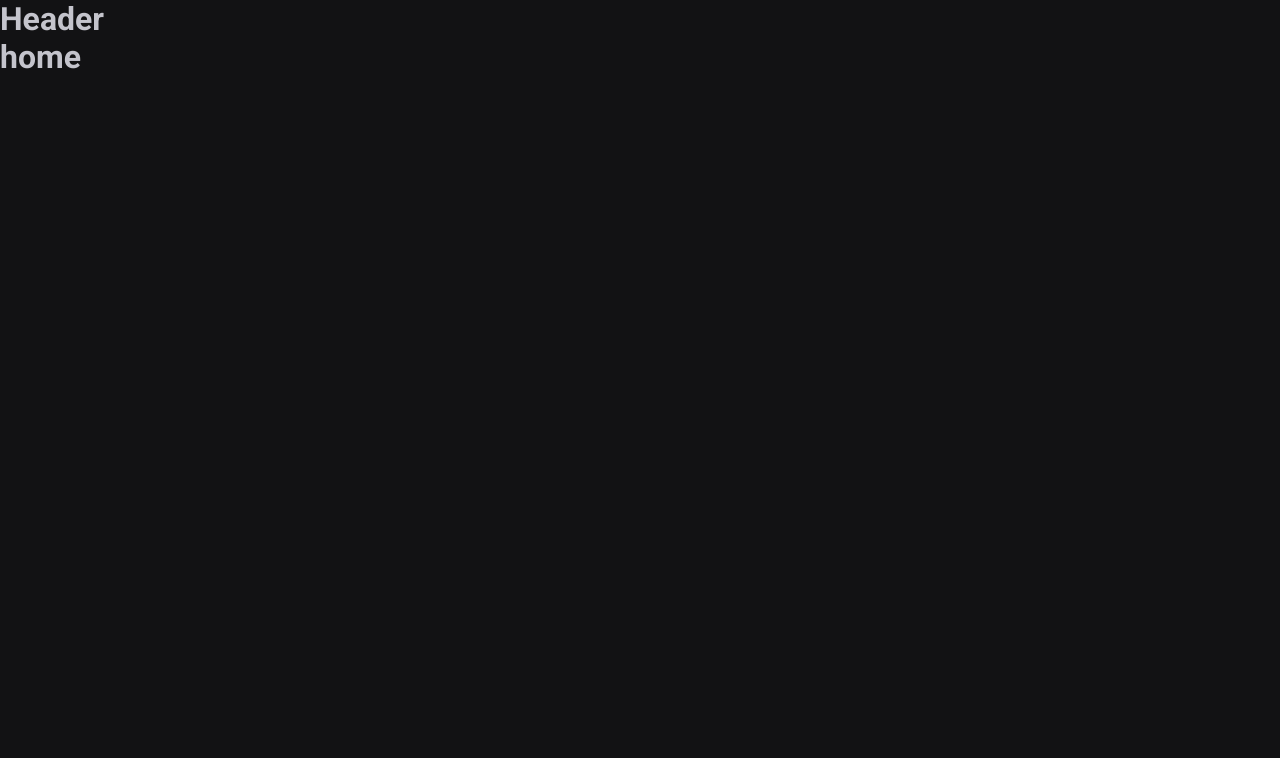
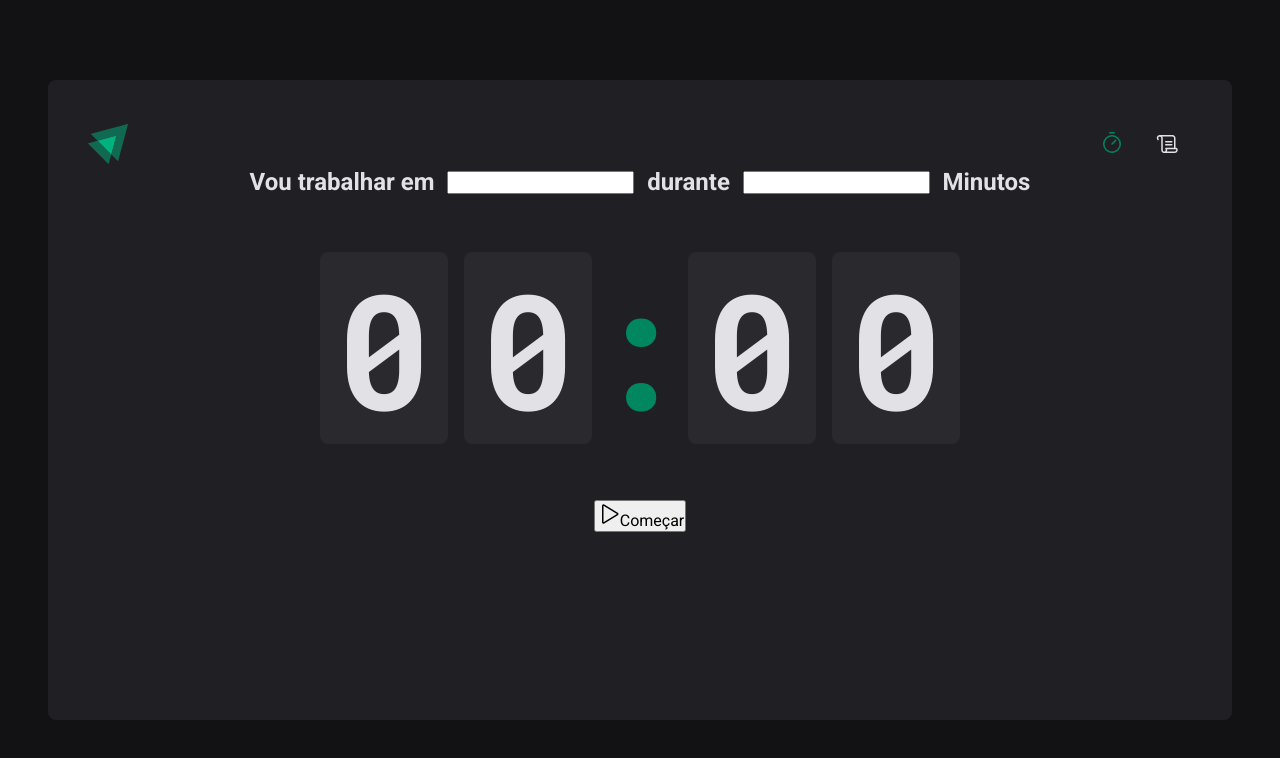
Before and after one commit to th1agOx/Ts_React_js, a React (Vite) app: page / in a window 1280 px wide. Shown: the top 758 px of the page. Built offline with nearby package versions, Linux system fonts and the light colour scheme.

Commit message:
estrutra inicial default e page home

```diff
--- /dev/null
+++ b/src/components/Header/index.tsx
@@ -0,0 +1,22 @@
+import { HeaderContainer } from "./styles" ;
+import logoIgnite from '../../assets/Logo-ignite.svg' ;
+import { Timer, Scroll } from "phosphor-react";
+import { NavLink } from "react-router-dom";
+
+export function Header() {
+    return(
+        <HeaderContainer>
+            <img src={logoIgnite} alt=""/>
+            <nav>
+                <NavLink to="/" title="Timer" >          {/* Componente do *reactDOM* que direciona para segunda página title acessibilidade */}
+                    <Timer size={24} />
+                </NavLink>
+
+                <NavLink to="/history" title="histoty" >
+                    <Scroll size={24} />
+                </NavLink>
+            </nav>
+
+        </HeaderContainer>
+    )
+}
--- /dev/null
+++ b/src/components/Header/styles.ts
@@ -0,0 +1,34 @@
+import styled from "styled-components";
+
+export const HeaderContainer = styled.header `
+    display: flex ;
+    align-items: center;
+    justify-content: space-between;
+
+    nav{
+        display: flex;
+        gap: 0.5rem;
+
+        a{
+            width: 3rem;
+            height: 3rem;
+
+            display: flex;
+            justify-content: center;
+            align-items: center;
+
+            color: ${props => props.theme['gray-100']};
+
+            border-top: 3px solid transparent;    //limitadores para quando o hover for ativado ( icone não sai de posição )
+            border-bottom: 3px solid transparent;
+
+            &:hover {     //propiedade que ativa a borda no hover
+                border-bottom: 3px solid ${props => props.theme['green-500']};
+            }
+
+            &.active {      //propriedade que junto do compnenete do reactDOM muda a cor do link
+                color: ${props => props.theme['green-500']};
+            }
+        }
+    }
+`
--- a/src/components/header.tsx
+++ /dev/null
@@ -1,5 +0,0 @@
-export function Header() {
-    return (
-        <h1>Header</h1>
-    )
-}
--- a/src/components/router.tsx
+++ b/src/components/router.tsx
@@ -1,8 +1,8 @@
 import { Routes, Route } from 'react-router-dom' ;
 
-import { Home } from '../pages/home' ;
+import { Home } from '../pages/Home' ;
 import { History } from '../pages/history';
-import { DefaultLayout } from '../layouts/DefaultLayout';
+import { DefaultLayout } from '../layouts/DefaulLayout/index';
 
 export function Router() {
     return (
--- a/src/layouts/DefaulLayout/index.tsx
+++ b/src/layouts/DefaulLayout/index.tsx
@@ -1,5 +1,13 @@
-import styled from '../DefaulLayout/styles';
+import { Outlet } from "react-router-dom";
+import { Header } from '../../components/Header';
 
-export const LayoutContaine = styled.div`
+import { LayoutContainer } from "./styles";
 
-`
+export function DefaultLayout() {
+    return(
+        <LayoutContainer>
+            <Header />
+            <Outlet />
+        </LayoutContainer>
+    )
+}
--- a/src/layouts/DefaulLayout/styles.ts
+++ b/src/layouts/DefaulLayout/styles.ts
@@ -1,5 +1,14 @@
 import styled from 'styled-components' ;
 
 export const LayoutContainer = styled.div`
-    max-width: 74rem
-`
+    max-width: 74rem;
+    height: calc(100vh - 10rem) ;
+    margin: 5rem auto;
+    padding: 2.5rem;
+
+    background: ${(props) => props.theme['gray-800']} ;
+    border-radius: 8px;
+
+    display: flex;
+    flex-direction: column;
+`;
--- a/src/layouts/DefaultLayout.tsx
+++ /dev/null
@@ -1,11 +0,0 @@
-import { Outlet } from "react-router-dom";
-import { Header } from "../components/header";
-
-export function DefaultLayout() {
-    return(
-        <div>
-            <Header />
-            <Outlet />
-        </div>
-    )
-}
--- /dev/null
+++ b/src/pages/Home/index.tsx
@@ -0,0 +1,34 @@
+import { Play } from "phosphor-react" ;
+import { CountDownContainer, FormContainer, HomeContainer, Separator } from "./styles";
+
+export function Home() {
+    return(
+        <HomeContainer>
+            <form action="">
+                <FormContainer>
+                    <label htmlFor="task">Vou trabalhar em</label>
+                    <input id="task" />
+
+                    <label htmlFor="">durante</label>
+                    <input type="number" id="minutesAmount"/>
+
+                    <span>Minutos</span>
+                </FormContainer>
+
+                <CountDownContainer>
+                    <span>0</span>
+                    <span>0</span>
+                    <Separator>:</Separator>
+                    <span>0</span>
+                    <span>0</span>
+                </CountDownContainer>
+
+                <button id="minutesAmost" type="submit">
+                    <Play size={24}/>
+                    Começar
+                </button>
+            </form>
+        </HomeContainer>
+
+    )
+}
--- /dev/null
+++ b/src/pages/Home/styles.ts
@@ -0,0 +1,59 @@
+import styled from "styled-components";
+
+export const HomeContainer = styled.main`
+    flex: 1;
+
+    display: flex;
+    flex-direction: column;
+    align-items: center;
+
+    form {
+        display: flex;
+        flex-direction: column;
+        align-items: center;
+        gap: 3.5rem;
+    }
+`;
+
+export const FormContainer = styled.div`
+    width: 100%;
+
+    display: flex;
+    justify-content: center;
+    align-items: center;
+    gap: 0.8rem;
+
+    color: ${(props) => props.theme['gray-100']};
+    font-size: 1.5rem;
+    font-weight: bold;
+
+    flex-wrap: wrap;        // faz a quebra da estrutura para viwports diferentes
+`;
+
+export const CountDownContainer = styled.div`
+    font-family: 'Roboto Mono', monospace;
+    font-size: 10rem;
+    line-height: 8rem;
+
+    color: ${(props) => props.theme['gray-100']};
+
+    display: flex;
+    gap: 1rem;
+
+    span {
+        background: ${(props) => props.theme['gray-700']};
+        padding: 2rem 1rem ;
+        border-radius: 8px;
+    }
+`;
+
+export const Separator = styled.div`
+    padding: 2rem 0;
+
+    color: ${(props) => props.theme['green-500']};
+
+    width: 4rem;
+    overflow: hidden;
+    display: flex;
+    justify-content: center;
+`;
--- a/src/pages/home.tsx
+++ /dev/null
@@ -1,8 +0,0 @@
-export function Home() {
-    return(
-        <div>
-            <h1>home</h1>
-        </div>
-
-    )
-}
--- a/src/styles/global.ts
+++ b/src/styles/global.ts
@@ -17,6 +17,8 @@
     body {
         background: ${ (props) => props.theme['gray-900']};
         color: ${ (props) => props.theme['gray-300']};
+
+        -webkit-font-smoothing: antialiased;
     }
 
     body, input, textarea, button {
```
Also changed, not shown: src/App.tsx (line endings or trailing spaces), src/assets/Logo-ignite.svg (added), 1 other file (tests, documents, lock files or other folders).
